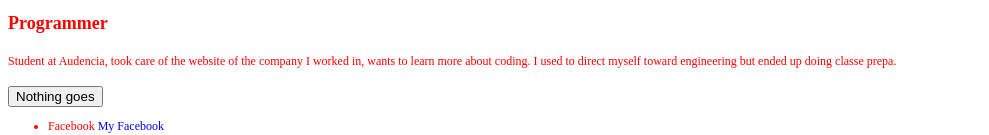
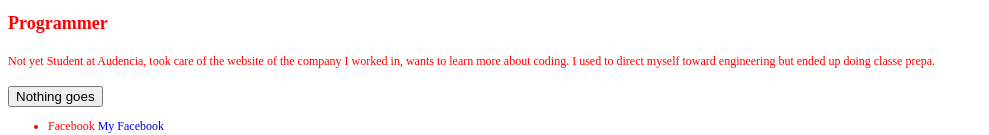
Before and after one commit to simon1931/simonh, a plain HTML site: page index.html in a window 1280 px wide. Shown: the part 294-429 px from the top of the page, without its empty margins (0-989 px from the left). Drawn offline with Linux system fonts and the light colour scheme; a web font is replaced by a local one.

Commit message:
make my profile prettier

```diff
--- a/index.html
+++ b/index.html
@@ -15,7 +15,7 @@
   <img src="images/Moi.JPG">
   <h1>Simon Herout</h1>
   <h2>Programmer</h2>
-  <p>Student at Audencia, took care of the website of the company I worked in, wants to learn more about coding. I used to
+  <p>Not yet Student at Audencia, took care of the website of the company I worked in, wants to learn more about coding. I used to
   direct myself toward engineering but ended up doing classe prepa.</p>
 
     <button checkbox>Nothing goes</button>
```
